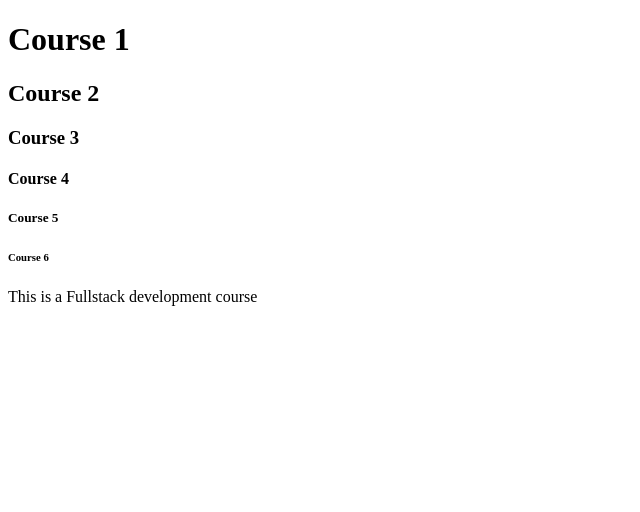
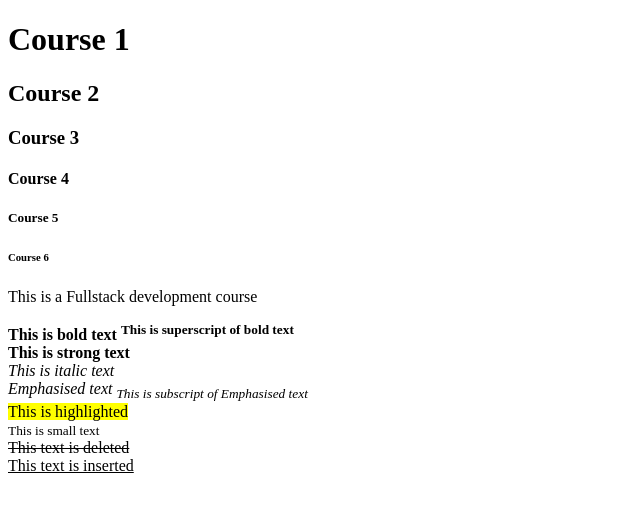
Before and after one commit to Arun4Benze/Html, a plain HTML site: page index.html in a window 1280 px wide. Shown: the whole page, without its empty margins (0-640 px from the left). Drawn offline with Linux system fonts and the light colour scheme.

Commit message:
Added formating tags

```diff
--- a/index.html
+++ b/index.html
@@ -13,5 +13,15 @@
     <h5>Course 5</h5>
     <h6>Course 6</h6>
     <p>This is a Fullstack development course</p>
+    <b>This is bold text <sup>This is superscript of bold text</sup></b><br>
+    <strong>This is strong text</strong><br>
+    <i>This is italic text</i><br>
+    <em>Emphasised text <sub>This is subscript of Emphasised text</sub></em><br>
+    <mark>This is highlighted</mark><br>
+    <small> This is small text</small><br>
+    <del>This text is deleted</del><br>
+    <ins>This text is inserted</ins><br>
+
+
 </body>
 </html>
```
